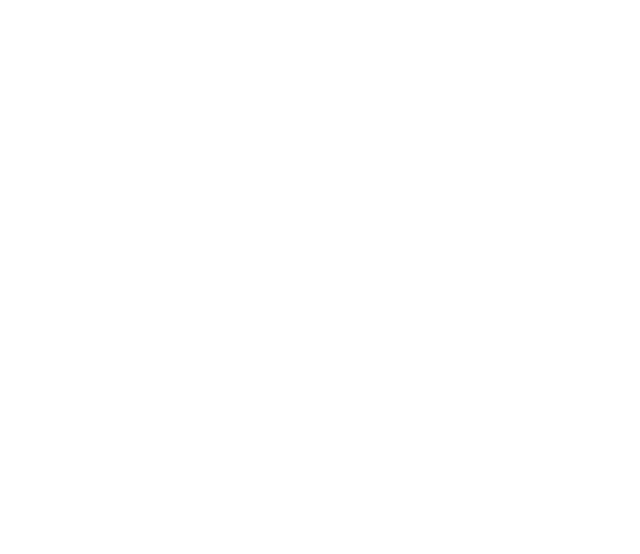
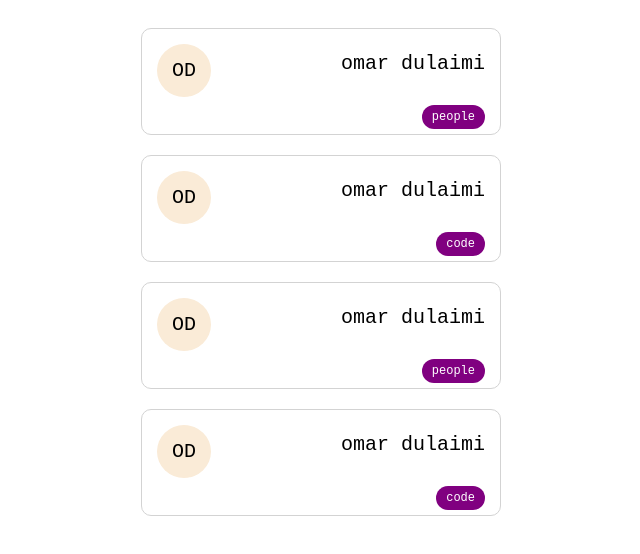
Before and after one commit to omar-dulaimi/pure-javascript-list-with-filtering, a plain HTML site: page index.html in a window 1280 px wide. Shown: the whole page, without its empty margins (319-959 px from the left). Drawn offline with Linux system fonts and the light colour scheme.

Commit message:
implement static list

```diff
--- a/index.html
+++ b/index.html
@@ -8,6 +8,9 @@
     <link rel="stylesheet" href="main.css" />
   </head>
   <body>
+    <div class="wrapper">
+      <div id="list"></div>
+    </div>
     <script src="main.js" async defer></script>
   </body>
 </html>
--- a/main.css
+++ b/main.css
@@ -0,0 +1,57 @@
+.wrapper {
+  display: flex;
+  flex-direction: column;
+  align-items: center;
+}
+
+#list {
+  width: max-content;
+}
+
+.list-item {
+  list-style-type: none;
+  font-family: monospace;
+  font-size: x-large;
+  border-bottom-style: inset;
+  display: flex;
+  flex-direction: row;
+  border: 1px solid lightgray;
+  border-radius: 10px;
+  padding-top: 15px;
+  padding-left: 15px;
+  padding-right: 15px;
+  margin: 20px;
+}
+
+.text-icon {
+  border-radius: 50%;
+  background-color: antiquewhite;
+  width: fit-content;
+  padding: 15px;
+  margin-right: 130px;
+  height: fit-content;
+}
+
+.category {
+  width: max-content;
+  background-color: purple;
+  border-radius: 20px;
+  padding-right: 10px;
+  padding-left: 10px;
+  padding-top: 5px;
+  padding-bottom: 5px;
+  color: white;
+  font-size: small;
+  margin-top: 30px;
+}
+
+.name-wrapper {
+  display: flex;
+  flex-direction: column;
+  align-items: self-end;
+  margin-bottom: 5px;
+}
+
+.name {
+  margin-top: 8px;
+}
--- a/main.js
+++ b/main.js
@@ -0,0 +1,36 @@
+const items = [
+  { fname: "omar", lname: "dulaimi", category: "people" },
+  { fname: "omar", lname: "dulaimi", category: "code" },
+  { fname: "omar", lname: "dulaimi", category: "people" },
+  { fname: "omar", lname: "dulaimi", category: "code" },
+];
+
+for (const item of items) {
+  const listItem = document.createElement("div");
+  listItem.classList = "list-item";
+
+  const nameWrapper = document.createElement("div");
+  nameWrapper.classList = "name-wrapper";
+
+  const name = document.createElement("div");
+  name.classList = "name";
+  name.innerText = `${item.fname} ${item.lname}`;
+
+  nameWrapper.append(name);
+
+  const textIcon = document.createElement("div");
+  textIcon.classList = "text-icon";
+  textIcon.innerText = `${item.fname.slice(0, 1).toUpperCase()}${item.lname
+    .slice(0, 1)
+    .toUpperCase()}`;
+  listItem.prepend(textIcon);
+
+  const category = document.createElement("div");
+  category.innerText = item.category;
+  category.classList = "category";
+
+  nameWrapper.append(category);
+
+  listItem.append(nameWrapper);
+  document.getElementById("list").append(listItem);
+}
```
